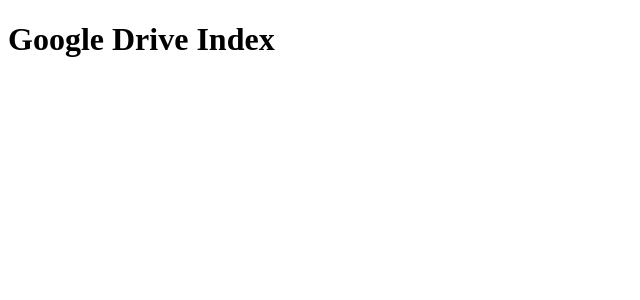
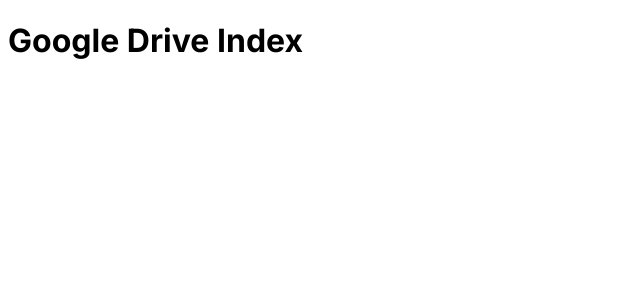
Before and after one commit to kadu3dg/gdrive-index, a Next.js app: page / in a window 1280 px wide. Shown: the top 300 px of the page, without its empty margins (0-640 px from the left). Built offline with nearby package versions, Linux system fonts and the light colour scheme.

Commit message:
Adicionando layout raiz e estilos globais

```diff
--- /dev/null
+++ b/src/app/globals.css
@@ -0,0 +1,20 @@
+@tailwind base;
+@tailwind components;
+@tailwind utilities;
+
+:root {
+  --foreground-rgb: 0, 0, 0;
+  --background-rgb: 255, 255, 255;
+}
+
+@media (prefers-color-scheme: dark) {
+  :root {
+    --foreground-rgb: 255, 255, 255;
+    --background-rgb: 0, 0, 0;
+  }
+}
+
+body {
+  color: rgb(var(--foreground-rgb));
+  background: rgb(var(--background-rgb));
+}
--- /dev/null
+++ b/src/app/layout.tsx
@@ -0,0 +1,26 @@
+import type { Metadata } from 'next'
+import { Inter } from 'next/font/google'
+import './globals.css'
+
+const inter = Inter({ subsets: ['latin'] })
+
+export const metadata: Metadata = {
+  title: 'Google Drive Index',
+  description: 'Um índice de arquivos do Google Drive',
+}
+
+export default function RootLayout({
+  children,
+}: {
+  children: React.ReactNode
+}) {
+  return (
+    <html lang="pt-BR">
+      <body className={inter.className}>
+        <main className="min-h-screen bg-white dark:bg-gray-900">
+          {children}
+        </main>
+      </body>
+    </html>
+  )
+}
```
